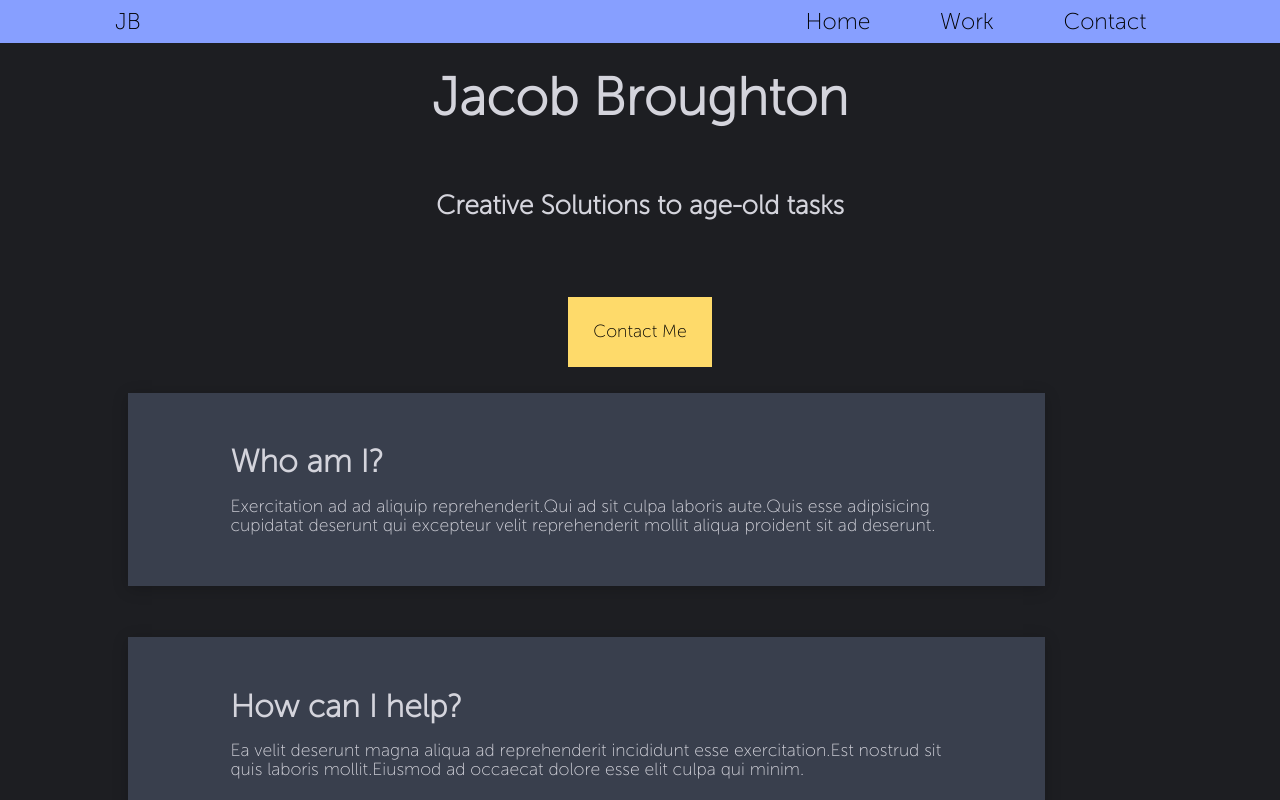
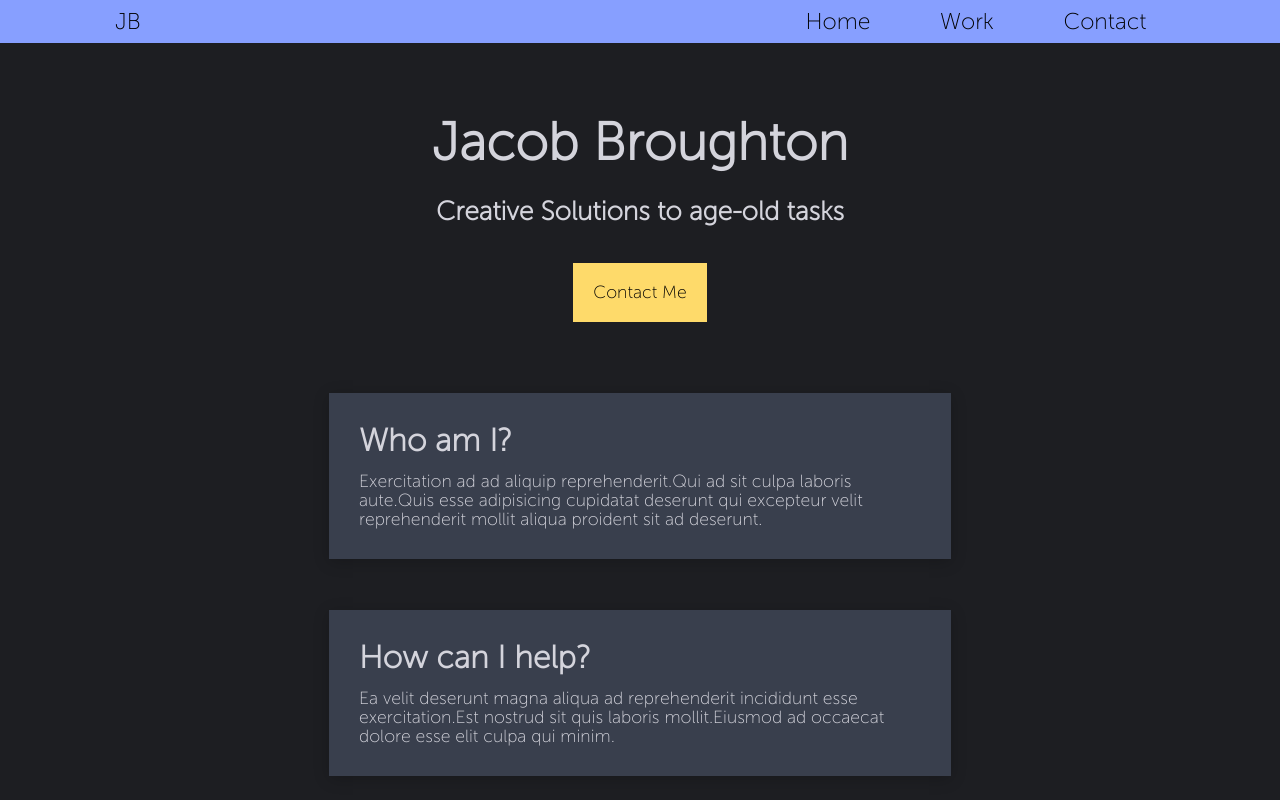
Before and after one commit to jacobbroughton/Portfolio-Heroku, a React (Create React App) app in the folder client/: page / in a window 1280 px wide. Shown: the top 800 px of the page. Built offline with nearby package versions, Linux system fonts and the light colour scheme; a web font is replaced by a local one.

Commit message:
added max and min sizes to a few divs, testing in production

```diff
--- a/client/src/components/Home/Home.js
+++ b/client/src/components/Home/Home.js
@@ -79,8 +79,13 @@ const Name = styled.h1`
     margin-bottom: 5%;
     color: #d4d4dc;
     font-size: 3rem;
+
     @media(max-width: 380px) {
         font-size: 2.1rem;
+    }
+
+    @media(min-width: 515px) {
+        margin-bottom: 25px
     }
 
 `
@@ -94,12 +99,18 @@ const Statement = styled.h3`
     @media(max-width: 380px) {
         font-size: 1rem;
     }
+
+    @media(min-width: 515px) {
+        margin-bottom: 25px
+    }
 `
 
 const ContactButton = styled.div`
     background-color: #feda6a;
     margin-top: 1%;
-    padding: 2%;
+    padding: 20px;
+    max-width: 132px
+    max-height: 59px;
 
 `
 
@@ -109,6 +120,7 @@ const WindowsDiv = styled.div`
     display: flex;
     flex-direction: column;
     justify-content: center;
+    align-items: center;
     align-self: center;
 
     @media(max-width: 614px) {
@@ -119,9 +131,6 @@ const WindowsDiv = styled.div`
 
 const Window = styled.div`
     margin-bottom: 5%;
-    padding: 10%;
-    padding-top: 5%;
-    padding-bottom: 5%;
     display: flex;
     flex-direction: column;
     align-content: center;
@@ -130,6 +139,12 @@ const Window = styled.div`
     color:#0f2027;
     background-color: #393f4d;
     max-width: 712px;
+
+        max-width: 562px;
+        max-height: 179px;
+        padding: 30px;
+
+
 
 `
 
--- a/client/src/components/Navbar/Navbar.css
+++ b/client/src/components/Navbar/Navbar.css
@@ -66,7 +66,7 @@
 
   /* Color/shape of burger icon bars on hover*/
   .bm-burger-bars-hover {
-    background: #a90000;
+    background: #feda6a;
   }
 
 
```
Also changed, not shown: 12 other files (tests, documents, lock files or other folders).
